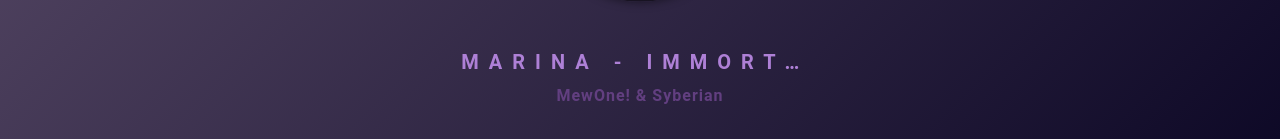
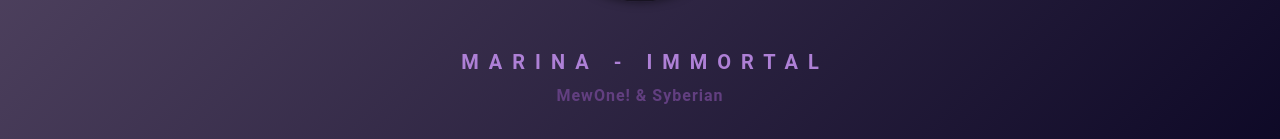
Before and after one commit to Isidorsson/lexicon-tasks, a React (Vite) app in the folder lexicon-task-react-music-player/: page / in a window 1280 px wide. Shown: the part 448-587 px from the top of the page. Built offline with nearby package versions, Linux system fonts and the light colour scheme.

Commit message:
Commented out text-overflow property in SongInfo.css

```diff
--- a/lexicon-task-react-music-player/src/components/SongInfo.css
+++ b/lexicon-task-react-music-player/src/components/SongInfo.css
@@ -10,7 +10,7 @@
   position: relative;
   overflow: hidden;
   white-space: nowrap;
-  text-overflow: ellipsis;
+  /* text-overflow: ellipsis; */
 }
 
 .song-info-artist,
```
